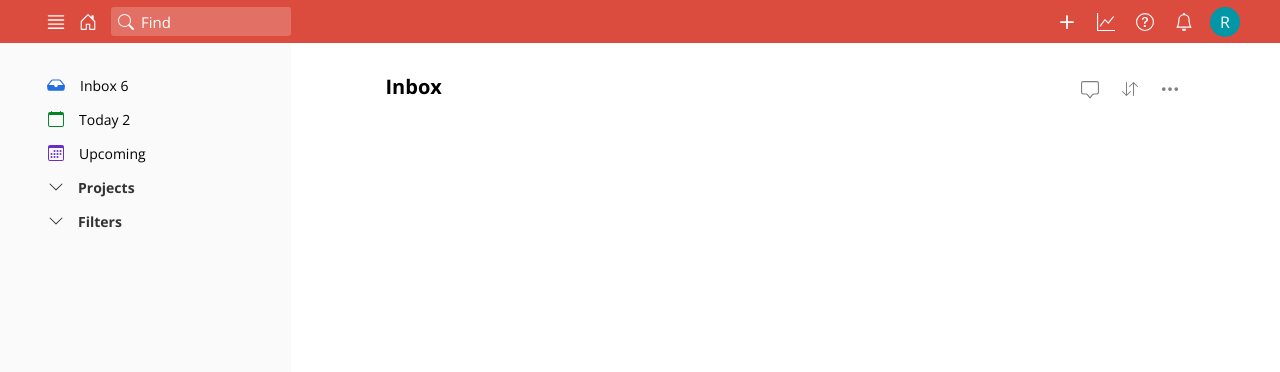
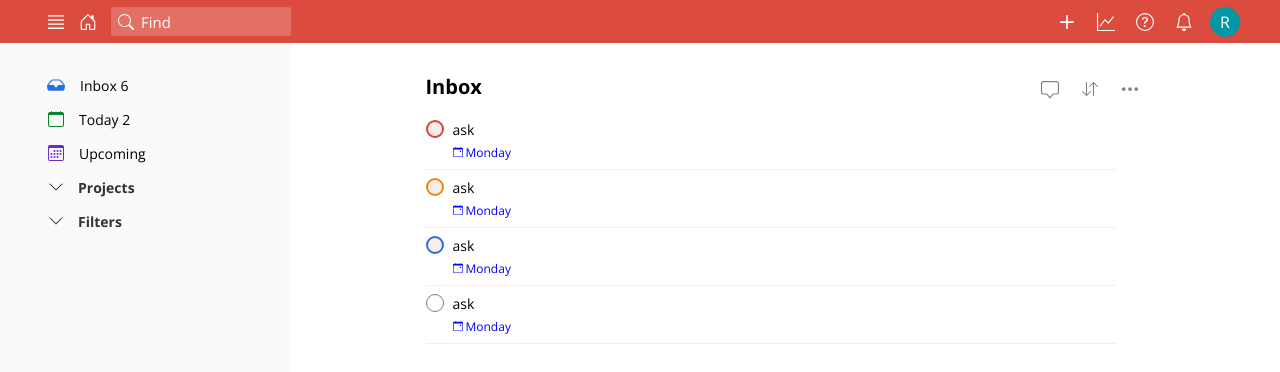
Before and after one commit to rafalrybicki/todoist_clone, a React (Create React App) app: page / in a window 1280 px wide. Shown: the top 372 px of the page. Built offline with nearby package versions, Linux system fonts and the light colour scheme.

Commit message:
Add Task component

```diff
--- a/src/components/Inbox/index.js
+++ b/src/components/Inbox/index.js
@@ -4,13 +4,24 @@ import styled from 'styled-components';
 import { ChatSquare, ArrowDownUp, ThreeDots } from 'react-bootstrap-icons';
 
 import IconBtn from '../shared/IconBtn';
+import Task from '../Task'
 
 const StyledInbox = styled.div`
    display: flex;
+   flex-direction: row;
+   flex-wrap: wrap;
+   align-content: flex-start;
    margin: 0 auto;
    width: 90%;
    max-width: 800px;
-   padding-top: 30px;
+   padding: 30px 40px;;
+
+   > header {
+      flex-grow: 1;
+      display: flex;
+      height: 29px;
+      margin-bottom: 10px;
+   }
 
    h1 {
       font-size: 20px;
@@ -34,6 +45,7 @@ const StyledInbox = styled.div`
 function Inbox() {
    return (
       <StyledInbox>
+         <header>
             <h1>Inbox</h1>
             <IconBtn tooltip="Comment" tooltipWidth="68px">
                <ChatSquare className="chat-icon" size="18"/>
@@ -44,6 +56,11 @@ function Inbox() {
             <IconBtn tooltip="More project actions" tooltipWidth="128px">
                <ThreeDots size="20"/>
             </IconBtn>
+         </header>
+         <Task priority="1" />
+         <Task priority="2" />
+         <Task priority="3" />
+         <Task priority="4" />
       </StyledInbox>
    )
 }
--- /dev/null
+++ b/src/components/Task/Actions.js
@@ -0,0 +1,40 @@
+import React from 'react';
+import styled from 'styled-components';
+
+import IconBtn from '../shared/IconBtn';
+import { Pen, ChatSquare, CalendarEvent, ThreeDots } from 'react-bootstrap-icons';
+
+const StyledActions = styled.div`
+   position: absolute;
+   top: 6px;
+   height: 24px;
+   right: -29px;
+   width: auto;
+   display: flex;
+   visibility: hidden;
+
+   button {
+      margin-left: 2px
+   }
+`
+
+function Actions() {
+   return (
+      <StyledActions className="actions">
+         <IconBtn hoverColor="#eee" width="28px" tooltip="Edit" tooltipWidth="33px">
+            <Pen size="16"/>
+         </IconBtn>
+         <IconBtn hoverColor="#eee" width="28px" tooltip="Schedule" tooltipWidth="64px">
+            <CalendarEvent size="16"/>
+         </IconBtn>
+         <IconBtn hoverColor="#eee" width="28px" tooltip="Comment" tooltipWidth="68px">
+            <ChatSquare className="chat-icon" size="18"/>
+         </IconBtn>
+         <IconBtn hoverColor="#eee" width="28px" tooltip="More task actions" tooltipWidth="112px">
+            <ThreeDots size="20"/>
+         </IconBtn>
+      </StyledActions>
+   )
+}
+
+export default Actions
--- /dev/null
+++ b/src/components/Task/Checkbox.js
@@ -0,0 +1,45 @@
+import React from 'react';
+import styled from 'styled-components';
+
+const StyledCheckbox = styled.span`
+   position: absolute;
+   top: 8px;
+   left: 30px;
+   display: block;
+   border-radius: 50%;
+   border-width: ${props => props.color === 'grey' ? '1px' : '2px'};
+   border-style: solid;
+   border-color: ${props => props.color};
+   background-color: ${props => props.color === 'grey' ? 'white' : 'rgba(209,69,59,.1)'};
+   height: 18px;
+   width: 18px;
+   margin-right: 7px;
+   display: flex;
+   align-items: center;
+   justify-content: center;
+   font-size: 10px;
+   color: transparent;
+   transition: all .2s;
+
+   &:hover {
+      background-color: rgba(209,69,59,.2);
+      color: grey;
+   }
+`
+
+function Checkbox({ priority }) {
+   const colors = {
+      1: 'rgb(209, 69, 59)',
+      2: 'rgb(235, 137, 9)',
+      3: 'rgb(36, 111, 224)',
+      4: 'grey',
+   }
+
+   return (
+      <StyledCheckbox color={colors[priority]} className="checkbox">
+         &#10004;
+      </StyledCheckbox>
+   )
+}
+
+export default Checkbox
--- /dev/null
+++ b/src/components/Task/Date.js
@@ -0,0 +1,24 @@
+import React from 'react';
+import styled from 'styled-components';
+
+import { CalendarEvent } from 'react-bootstrap-icons';
+
+const StyledDate = styled.span`
+   font-size: 12px;
+   color: blue;
+
+   svg {
+      margin-right: 3px;
+   }
+`
+
+function Date() {
+   return (
+      <StyledDate>
+         <CalendarEvent size={10} />
+         Monday
+      </StyledDate>
+   )
+}
+
+export default Date
--- /dev/null
+++ b/src/components/Task/index.js
@@ -0,0 +1,77 @@
+import React from 'react';
+import styled from 'styled-components';
+
+import IconBtn from '../shared/IconBtn';
+import { GripVertical } from 'react-bootstrap-icons';
+import Actions from './Actions';
+import Checkbox from './Checkbox';
+import Date from './Date';
+
+const StyledTask = styled.li`
+   position: relative;
+   width: 100%;
+   margin-left: -30px;
+   min-height: 40px;
+   padding: 8px 0 8px 57px;
+   display: flex;
+   flex-wrap: wrap;
+   align-items: center;
+   cursor: pointer;
+   border-bottom: 1px solid #f0f0f0;
+   font-size: 14px;
+
+   .grip {
+      cursor: move;
+      position: absolute;
+      top: 5px;
+      left: -5px;
+      visibility: hidden
+   }
+
+   .content {
+      width: 100%;
+      height: 24px
+   }
+
+   .date {
+      height: 16px
+   }
+
+   &:hover {
+      .grip {
+         visibility: visible;
+      }
+
+      .actions {
+         visibility: visible;
+      }
+   }
+
+   &::before {
+      position: absolute;
+      bottom: -1px;
+      left: 0;
+      display: block;
+      z-index: 1000;
+      background-color: white;
+      content: '';
+      height: 1px;
+      width: 30px;
+   }
+`
+
+function Task({ priority }) {
+   return (
+      <StyledTask>
+         <IconBtn hoverColor="#eee" width="24px" cssClass="grip">
+            <GripVertical size="20"/>
+         </IconBtn>
+         <Checkbox priority={priority} />
+         <span className="content">ask</span>
+         <Date />
+         <Actions className="actions" />
+      </StyledTask>
+   )
+}
+
+export default Task
--- a/src/components/shared/IconBtn.js
+++ b/src/components/shared/IconBtn.js
@@ -29,6 +29,7 @@ const StyledIconBtn = styled.button`
          height: 20px;
          border-radius: 3px;
          font-size: 12px;
+         text-align: center;
       }
 
       &:hover {
@@ -42,7 +43,7 @@ const StyledIconBtn = styled.button`
 
 `
 
-function IconBtn({ width='32px', height, hoverColor = 'white', onClick, tooltip, tooltipWidth, children }) {
+function IconBtn({ width='32px', height, hoverColor = 'white', onClick, tooltip, tooltipWidth, cssClass, children }) {
    return (
       <StyledIconBtn
          width={width}
@@ -52,6 +53,7 @@ function IconBtn({ width='32px', height, hoverColor = 'white', onClick, tooltip,
          type="button"
          tooltip={tooltip}
          tooltipWidth={tooltipWidth}
+         className={cssClass}
       >
          {children}
       </StyledIconBtn>
--- a/src/index.css
+++ b/src/index.css
@@ -20,3 +20,7 @@ button[disabled] {
 ul {
    list-style: none;
 }
+
+li {
+   list-style-type: none;
+}
```
Also changed, not shown: 1 other file (tests, documents, lock files or other folders). Lines whose indentation alone changed are shown as unchanged.
